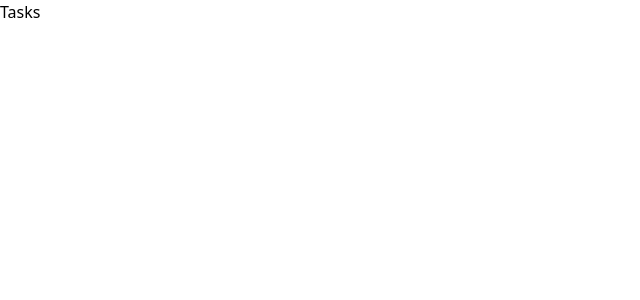
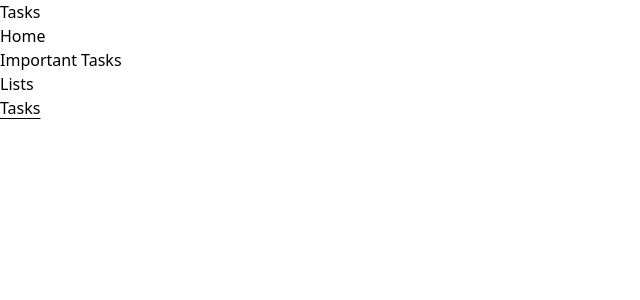
Before and after one commit to farboledafalla/doing-tasks, a React (Vite) app: page /tasks in a window 1280 px wide. Shown: the top 300 px of the page, without its empty margins (0-640 px from the left). Built offline with nearby package versions, Linux system fonts and the light colour scheme.

Commit message:
Se crea el componente Navbar

```diff
--- a/src/Pages/App/App.jsx
+++ b/src/Pages/App/App.jsx
@@ -1,9 +1,13 @@
 import { useRoutes, BrowserRouter } from 'react-router-dom';
 
+// Pages
 import { Home } from '../Home';
 import { ImportantTasks } from '../ImportantTasks';
 import { Lists } from '../Lists';
 import { Tasks } from '../Tasks';
+
+// Components
+import { Navbar } from '../../components/Navbar';
 
 import './App.css';
 
@@ -35,6 +39,7 @@ export const App = () => {
    return (
       <BrowserRouter>
          <AppRoutes />
+         <Navbar />
       </BrowserRouter>
    );
 };
--- /dev/null
+++ b/src/components/Navbar/index.jsx
@@ -0,0 +1,53 @@
+import { NavLink } from 'react-router-dom';
+
+export const Navbar = () => {
+   // Active Route Styles
+   const activeStyle = 'underline underline-offset-4';
+
+   return (
+      <nav>
+         <ul>
+            <li>
+               <NavLink
+                  to={'/'}
+                  className={({ isActive }) =>
+                     isActive ? activeStyle : undefined
+                  }
+               >
+                  Home
+               </NavLink>
+            </li>
+            <li>
+               <NavLink
+                  to={'/important-tasks'}
+                  className={({ isActive }) =>
+                     isActive ? activeStyle : undefined
+                  }
+               >
+                  Important Tasks
+               </NavLink>
+            </li>
+            <li>
+               <NavLink
+                  to={'/lists'}
+                  className={({ isActive }) =>
+                     isActive ? activeStyle : undefined
+                  }
+               >
+                  Lists
+               </NavLink>
+            </li>
+            <li>
+               <NavLink
+                  to={'/tasks'}
+                  className={({ isActive }) =>
+                     isActive ? activeStyle : undefined
+                  }
+               >
+                  Tasks
+               </NavLink>
+            </li>
+         </ul>
+      </nav>
+   );
+};
```
